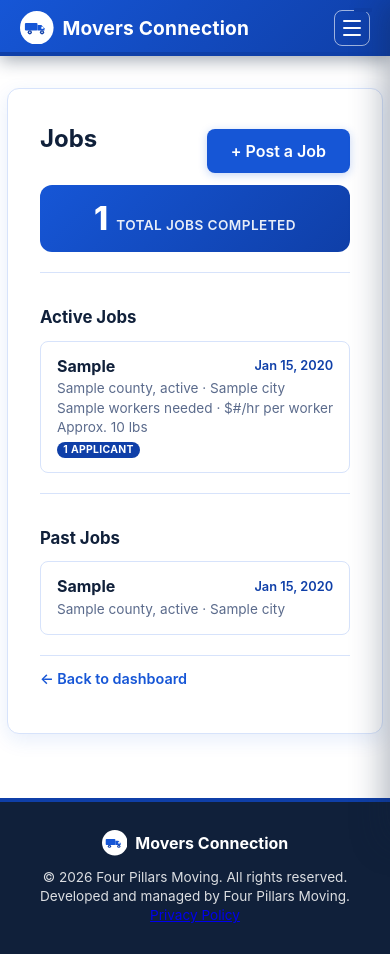
After one commit to SolomonM8/Movers-Connection-Web-Application, a Django app: template jobs/templates/jobs/job_hub_driver.html in a window 390 px wide. The commit adds this page. Run offline with Django 5.2, Linux system fonts and the light colour scheme; the template is opened without the code that fills it: most values are stand-ins (such as "Sample title", 1, 10 or a date in 2020).

Commit message:
Add a dedicated Jobs nav destination for both roles
New "Jobs" nav link (desktop + mobile) routes to a role-aware hub:
drivers land on a new page combining active jobs, past jobs, a total-
completed stat, and "+ Post a Job" (previously scattered across the
dashboard and a separate Past Jobs page); laborers land on Browse Jobs,
now showing a completed-jobs count for the first time and a link to a
new laborer past-jobs history page (didn't exist before -- only
drivers had one).

Also extends JobDetailView to be viewable by any authenticated user
instead of driver-owners only. This incidentally fixes a real
pre-existing bug: the Community Board already links to job detail
pages for every viewer, which previously 403'd for laborers and 404'd
for non-owner drivers. Non-owners now get a clean read-only view;
laborers additionally see their application status and can
apply/accept/decline/message right from the job page, matching what
was already possible from Browse Jobs.

```diff
--- /dev/null
+++ b/jobs/templates/jobs/job_hub_driver.html
@@ -0,0 +1,66 @@
+{% extends "base.html" %}
+{% block title %}Jobs - Movers Connection{% endblock %}
+{% block main %}
+<main class="wide-card">
+  <div class="dashboard-section-header">
+    <h1>Jobs</h1>
+    <a class="btn-primary btn-inline" href="{% url 'jobs:create' %}">+ Post a Job</a>
+  </div>
+
+  <section class="dashboard-section">
+    <div class="stat-highlight">
+      <span class="stat-highlight-number">{{ completed_jobs_count }}</span>
+      <span class="stat-highlight-label">Total Jobs Completed</span>
+    </div>
+  </section>
+
+  <section class="dashboard-section">
+    <h2>Active Jobs</h2>
+    {% if active_jobs %}
+      <div class="job-list">
+        {% for job in active_jobs %}
+          <a class="job-card job-card-link" href="{% url 'jobs:detail' job.pk %}">
+            <div class="job-card-header">
+              <strong>{{ job.get_job_type_display }}</strong>
+              <span class="job-card-date">{{ job.job_date|date:"M j, Y" }}</span>
+            </div>
+            <p>{{ job.county.name }}, {{ job.county.state }}{% if job.city %} &middot; {{ job.city }}{% endif %}</p>
+            <p>
+              {{ job.workers_needed }} worker{{ job.workers_needed|pluralize }} needed &middot;
+              {% if job.pricing_model == "flat_rate" %}${{ job.flat_rate_per_worker }} per worker{% else %}${{ job.hourly_rate }}/hr per worker{% endif %}
+            </p>
+            {% if job.weight_lbs %}<p>Approx. {{ job.weight_lbs }} lbs</p>{% endif %}
+            <span class="county-slot-badge{% if not job.application_count %} county-slot-badge--muted{% endif %}">{{ job.application_count }} APPLICANT{{ job.application_count|pluralize }}</span>
+          </a>
+        {% endfor %}
+      </div>
+    {% else %}
+      <p>You don't have any active jobs right now.</p>
+    {% endif %}
+  </section>
+
+  <section class="dashboard-section">
+    <h2>Past Jobs</h2>
+    {% if past_jobs %}
+      <div class="job-list">
+        {% for job in past_jobs %}
+          <a class="job-card job-card-link" href="{% url 'jobs:detail' job.pk %}">
+            <div class="job-card-header">
+              <strong>{{ job.get_job_type_display }}</strong>
+              <span class="job-card-date">{{ job.job_date|date:"M j, Y" }}</span>
+            </div>
+            <p>{{ job.county.name }}, {{ job.county.state }}{% if job.city %} &middot; {{ job.city }}{% endif %}</p>
+            {% if job.status == "completed" %}
+              <span class="county-slot-badge county-slot-badge--muted">COMPLETED</span>
+            {% endif %}
+          </a>
+        {% endfor %}
+      </div>
+    {% else %}
+      <p>No past jobs to show.</p>
+    {% endif %}
+  </section>
+
+  <p class="helper-link"><a href="{% url 'accounts:dashboard' %}">&larr; Back to dashboard</a></p>
+</main>
+{% endblock %}
--- a/jobs/urls.py
+++ b/jobs/urls.py
@@ -5,6 +5,9 @@ from . import views
 app_name = "jobs"
 
 urlpatterns = [
+    path("", views.job_hub_redirect, name="hub"),
+    path("mine/", views.DriverJobHubView.as_view(), name="driver_hub"),
+    path("mine/history/", views.LaborerPastJobListView.as_view(), name="laborer_past"),
     path("create/", views.JobCreateView.as_view(), name="create"),
     path("past/", views.DriverPastJobListView.as_view(), name="past"),
     path("browse/", views.LaborerJobListView.as_view(), name="browse"),
--- a/templates/base.html
+++ b/templates/base.html
@@ -1993,6 +1993,7 @@
         {% with url_name=request.resolver_match.url_name %}
         <a id="tour-nav-dashboard" href="{% url 'accounts:dashboard' %}" class="nav-link-btn{% if url_name == 'driver_dashboard' or url_name == 'laborer_dashboard' or url_name == 'admin_dashboard' %} active{% endif %}" aria-label="Dashboard">{% include "includes/icon-dashboard.svg" %}<span>Dashboard</span></a>
         <a id="tour-nav-coverage-map" href="{% url 'coverage:map' %}" class="nav-link-btn{% if url_name == 'map' %} active{% endif %}" aria-label="Coverage Map">{% include "includes/icon-target.svg" %}<span>Coverage Map</span></a>
+        <a href="{% url 'jobs:hub' %}" class="nav-link-btn{% if request.resolver_match.app_name == 'jobs' %} active{% endif %}" aria-label="Jobs">{% include "includes/icon-briefcase.svg" %}<span>Jobs</span></a>
         <a id="tour-nav-friends" href="{% url 'accounts:friends' %}" class="nav-link-btn{% if url_name == 'friends' %} active{% endif %}" aria-label="Friends">{% include "includes/icon-friends.svg" %}<span>Friends</span></a>
         <a id="tour-nav-community" href="{% url 'board:feed' %}" class="nav-link-btn{% if request.resolver_match.app_name == 'board' %} active{% endif %}" aria-label="Community">{% include "includes/icon-board.svg" %}<span>Community</span></a>
         {% if not laborer_locked %}<button type="button" id="nav-messages-toggle" class="nav-link-btn" aria-label="Messages">{% include "includes/icon-message.svg" %}<span>Messages</span></button>{% endif %}
@@ -2085,6 +2086,7 @@
       </div>
       <a href="{% url 'accounts:dashboard' %}" class="nav-drawer-link">{% include "includes/icon-dashboard.svg" %} Dashboard</a>
       <a href="{% url 'coverage:map' %}" class="nav-drawer-link">{% include "includes/icon-target.svg" %} Coverage Map</a>
+      <a href="{% url 'jobs:hub' %}" class="nav-drawer-link">{% include "includes/icon-briefcase.svg" %} Jobs</a>
       <a href="{% url 'accounts:friends' %}" class="nav-drawer-link">{% include "includes/icon-friends.svg" %} Friends</a>
       <a href="{% url 'board:feed' %}" class="nav-drawer-link">{% include "includes/icon-board.svg" %} Community</a>
       {% if not laborer_locked %}<button type="button" id="nav-drawer-messages-toggle" class="nav-drawer-link">{% include "includes/icon-message.svg" %} Messages</button>{% endif %}
```
Also changed, not shown: jobs/templates/jobs/job_browse.html (+7 -0 lines), jobs/templates/jobs/job_detail.html (+34 -0 lines), jobs/templates/jobs/job_past_laborer.html (added, +31 -0 lines), jobs/views.py (+93 -9 lines), templates/includes/icon-briefcase.svg (added).
